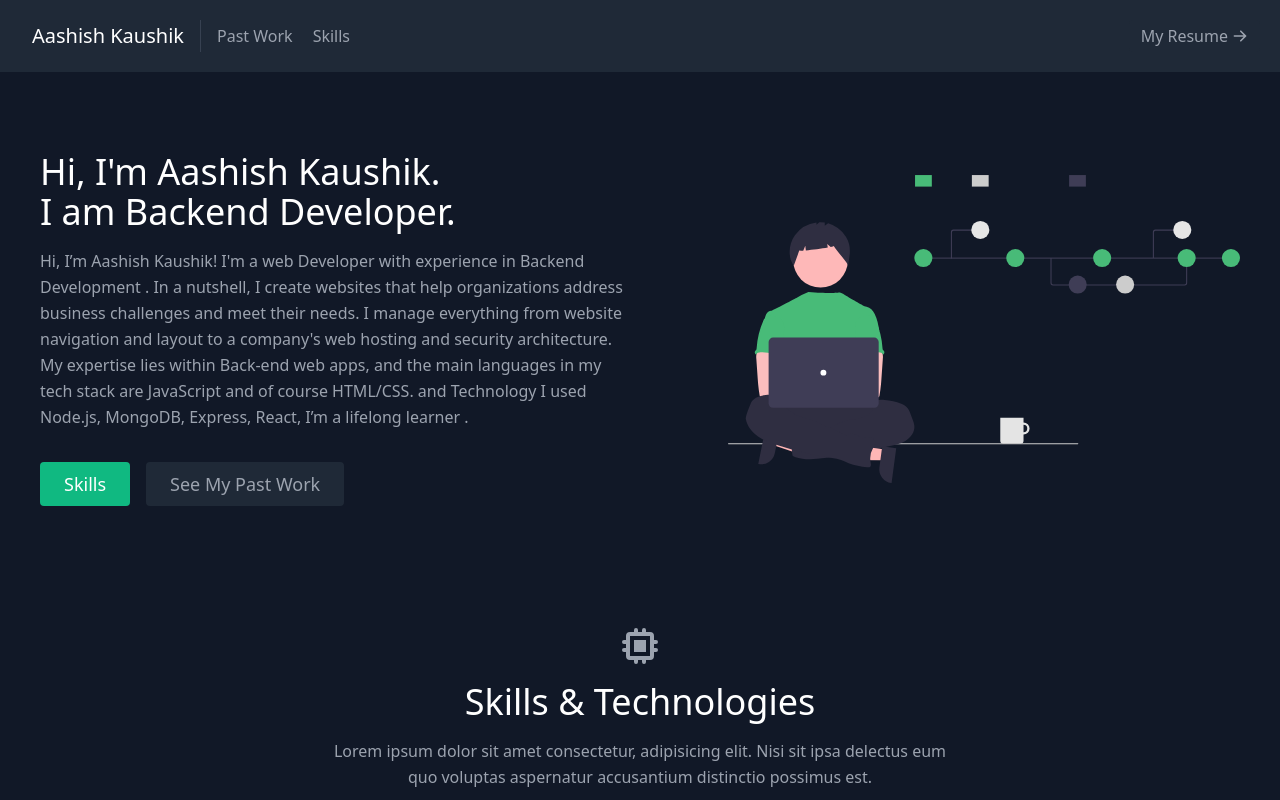
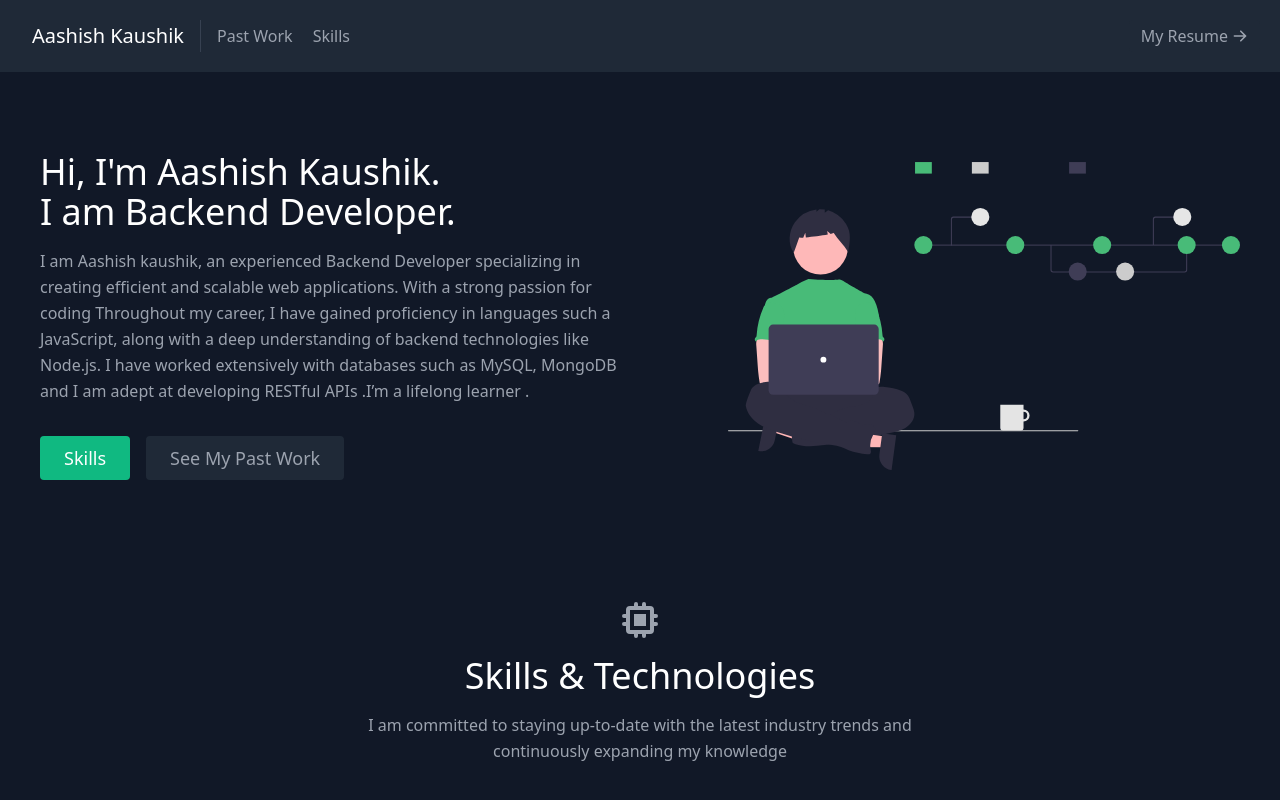
Before and after one commit to Aashish-Kaushik/Portfolio-react, a React (Create React App) app: page / in a window 1280 px wide. Shown: the top 800 px of the page. Built offline with nearby package versions, Linux system fonts and the light colour scheme.

Commit message:
update content

```diff
--- a/src/components/About.js
+++ b/src/components/About.js
@@ -10,14 +10,10 @@ export default function About() {
             <br className="hidden lg:inline-block" />I am Backend Developer.
           </h1>
           <p className="mb-8 leading-relaxed">
-            Hi, I’m Aashish Kaushik! I'm a web Developer with experience in
-            Backend Development . In a nutshell, I create websites that help
-            organizations address business challenges and meet their needs. I
-            manage everything from website navigation and layout to a company's
-            web hosting and security architecture. My expertise lies within
-            Back-end web apps, and the main languages in my tech stack are
-            JavaScript and of course HTML/CSS. and Technology I used Node.js,
-            MongoDB, Express, React, I’m a lifelong learner .
+            I am Aashish kaushik, an experienced Backend Developer specializing in creating efficient and scalable web applications.
+            With a strong passion for coding Throughout my career,
+            I have gained proficiency in languages such a JavaScript, along with a deep understanding of backend technologies like Node.js.
+            I have worked extensively with databases such as MySQL, MongoDB and I am adept at developing RESTful APIs .I’m a lifelong learner .
           </p>
           <div className="flex justify-center">
             <a
--- a/src/components/Skills.js
+++ b/src/components/Skills.js
@@ -12,9 +12,7 @@ export default function Skills() {
             Skills &amp; Technologies
           </h1>
           <p className="text-base leading-relaxed xl:w-2/4 lg:w-3/4 mx-auto">
-            Lorem ipsum dolor sit amet consectetur, adipisicing elit. Nisi sit
-            ipsa delectus eum quo voluptas aspernatur accusantium distinctio
-            possimus est.
+            I am committed to staying up-to-date with the latest industry trends and continuously expanding my knowledge
           </p>
         </div>
         <div className="flex flex-wrap lg:w-4/5 sm:mx-auto sm:mb-2 -mx-2">
```
